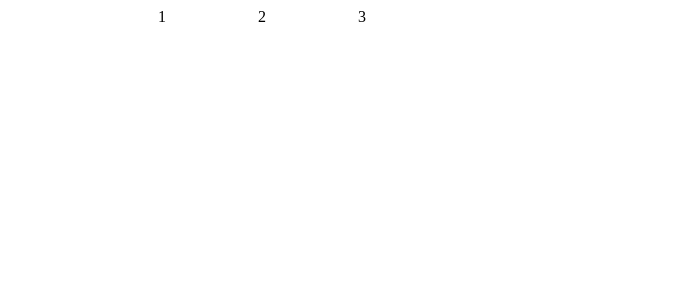
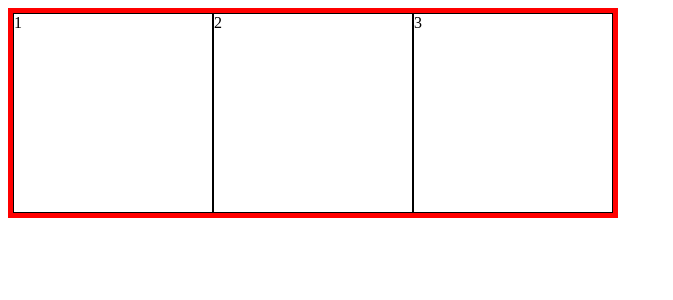
Before and after one commit to doodlr-studio/clumsy-face, a React (Create React App) app: page / in a window 1280 px wide. Shown: the top 300 px of the page, without its empty margins (0-673 px from the left). Built offline with nearby package versions, Linux system fonts and the light colour scheme.

Commit message:
Add scroll snap

```diff
--- a/src/App.tsx
+++ b/src/App.tsx
@@ -13,21 +13,30 @@ const App: React.FC = () => {
         {/* <Canvas />
         <Panel />
         <Controller /> */}
-        <Carousel containerWidth={400} elementWidth={100}>
-          <li key={1} style={{ width: 100 }}>
+        <Carousel containerWidth={400} elementWidth={200}>
+          <li key={1} style={{ width: 200 }}>
             1
           </li>
-          <li key={2} style={{ width: 100 }}>
+          <li key={2} style={{ width: 200 }}>
             2
           </li>
-          <li key={3} style={{ width: 100 }}>
+          <li key={3} style={{ width: 200 }}>
             3
           </li>
-          <li key={4} style={{ width: 100 }}>
+          <li key={4} style={{ width: 200 }}>
             4
           </li>
-          <li key={5} style={{ width: 100 }}>
+          <li key={5} style={{ width: 200 }}>
             5
+          </li>
+          <li key={6} style={{ width: 200 }}>
+            6
+          </li>
+          <li key={7} style={{ width: 200 }}>
+            7
+          </li>
+          <li key={8} style={{ width: 200 }}>
+            8
           </li>
         </Carousel>
       </storeContext.Provider>
--- a/src/components/Carousel/Carousel.scss
+++ b/src/components/Carousel/Carousel.scss
@@ -1,11 +1,21 @@
 .carousel-container {
-  width: 400px;
+  width: 600px;
+  height: 200px;
   margin: 0;
   padding: 0;
-  overflow-x: hidden;
+  overflow: auto;
+  scroll-snap-type: x mandatory;
+
+  border: 5px solid red;
+
+  -ms-overflow-style: none; /* IE and Edge */
+  scrollbar-width: none; /* Firefox */
+    &::-webkit-scrollbar {
+      display: none; /* Chrome, Safari, Opera*/
+  }
 
   .carousel {
-    width: 2000px;
+    width: 1600px;
     margin: 0;
     padding: 0;
     display: inline-block;
@@ -14,6 +24,10 @@
       list-style: none;
       float: left;
       box-sizing: border-box;
+
+      scroll-snap-align: center;
+      border: 1px solid black;
+      height: 200px;
     }
   }
 }
--- a/src/components/Carousel/Carousel.tsx
+++ b/src/components/Carousel/Carousel.tsx
@@ -20,45 +20,10 @@ const Carousel: React.FC<ICarousel> = ({
   const ref = useRef<HTMLDivElement>(null);
   const [index, setIndex] = useState<number>(0);
 
-  useEffect(() => {
-    let startX: number;
-
-    function actionA(e: PointerEvent) {
-      e.preventDefault();
-
-      startX = e.clientX;
-    }
-
-    function actionB(e: PointerEvent) {
-      e.preventDefault();
-
-      setIndex(index + (startX <= e.clientX ? +1 : -1 ));
-    }
-
-    if (ref && ref.current) {
-      ref.current.addEventListener('pointerdown', actionA);
-      ref.current.addEventListener('pointerup', actionB);
-    }
-
-    return function cleanup() {
-      if (ref && ref.current) {
-        ref.current.removeEventListener('pointerdown', actionA);
-        ref.current.removeEventListener('pointerup', actionB);
-      }
-    };
-  }, [index]);
-
-  console.log(index);
-
   return (
     <div className="carousel-container" ref={ref}>
       <div
         className="carousel"
-        style={{
-          transform: `translateX(${
-            (cw - ew) / 2 - index * ew
-          }px)`,
-        }}
       >
         {children}
       </div>
```
